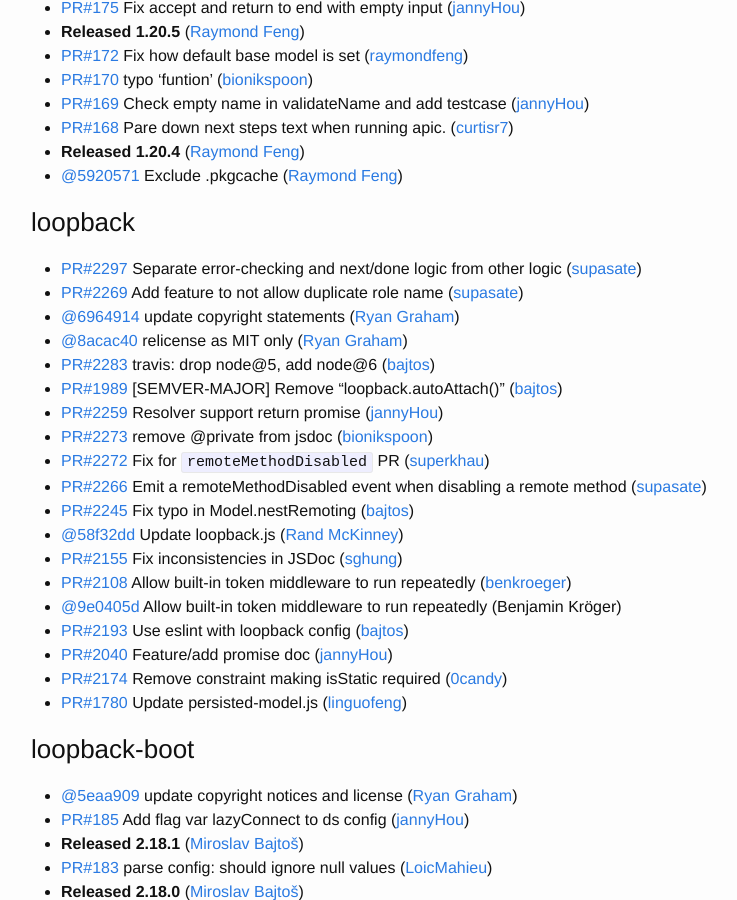
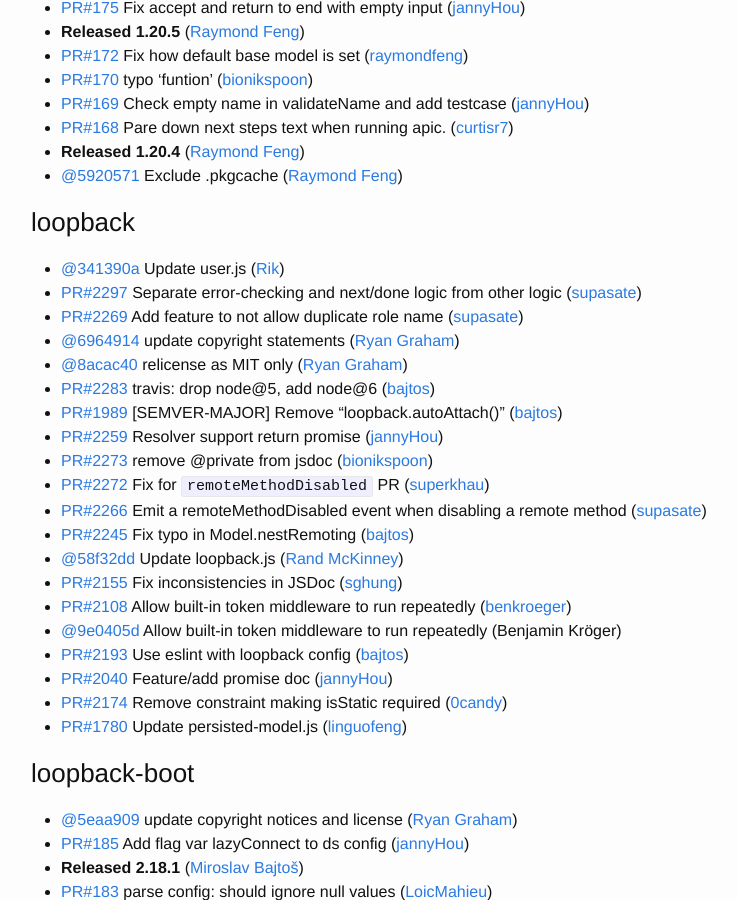
Before and after one commit to strongloop/loopback, a Jekyll site: the page built from index.md, in a window 1280 px wide and 900 px high, scrolled down 315 px. Shown: the whole window, without its empty margins (239-976 px from the left). Built offline with Jekyll 4.4.1, drawn with Linux system fonts in a browser that asks for light colours.

Commit message:
Update changelog

```diff
--- a/index.md
+++ b/index.md
@@ -20,6 +20,7 @@
 
 
 ### loopback
+ * [@341390a](https://github.com/strongloop/loopback/commit/341390a74ebb48eef1de73a43154288fe09e67c5) Update user.js ([Rik](https://github.com/ambrt))
  * [PR#2297](https://github.com/strongloop/loopback/pull/2297) Separate error-checking and next/done logic from other logic ([supasate](https://github.com/supasate))
  * [PR#2269](https://github.com/strongloop/loopback/pull/2269) Add feature to not allow duplicate role name ([supasate](https://github.com/supasate))
  * [@6964914](https://github.com/strongloop/loopback/commit/6964914bab64496c789c434fec39d2914231ee23) update copyright statements ([Ryan Graham](https://github.com/rmg))
```
